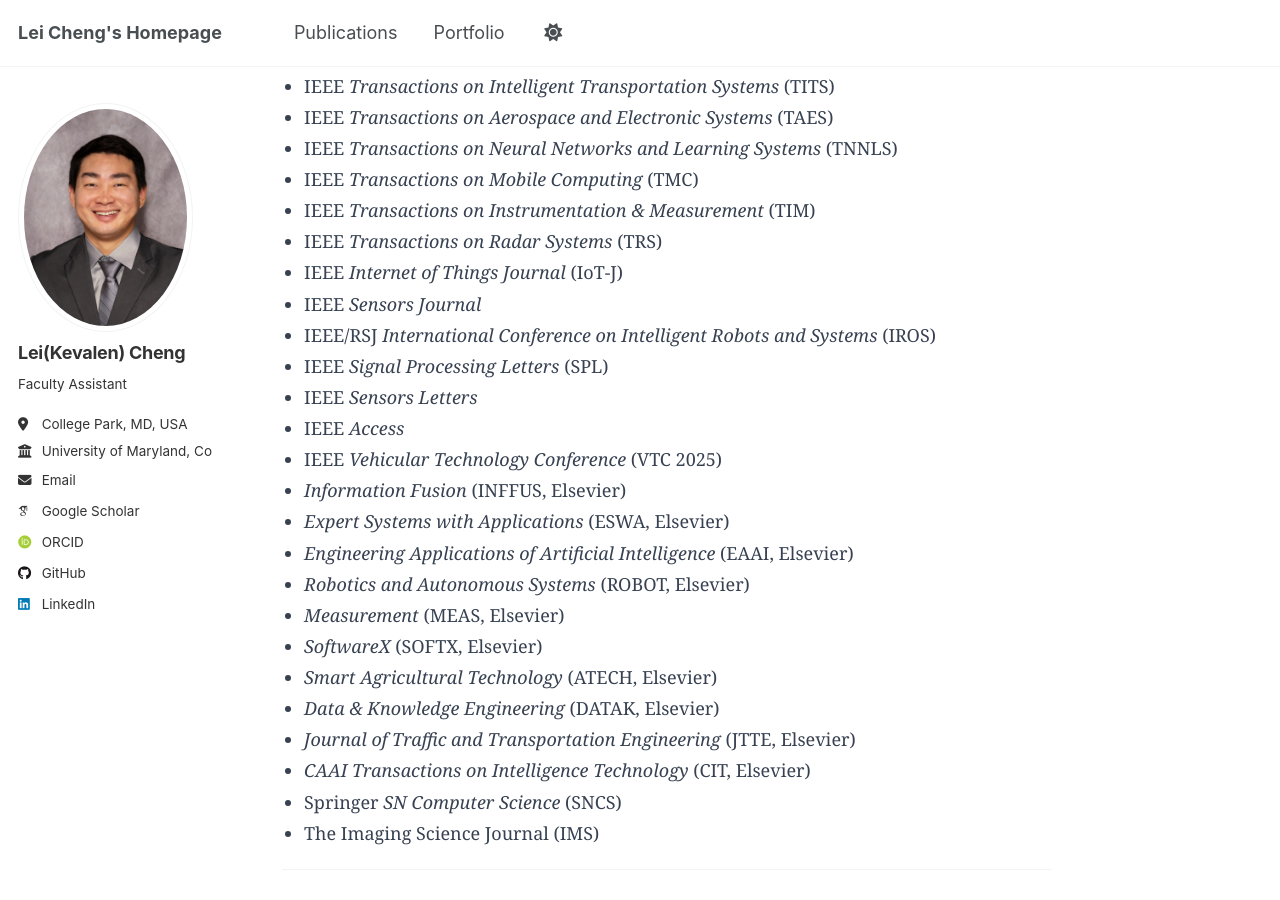
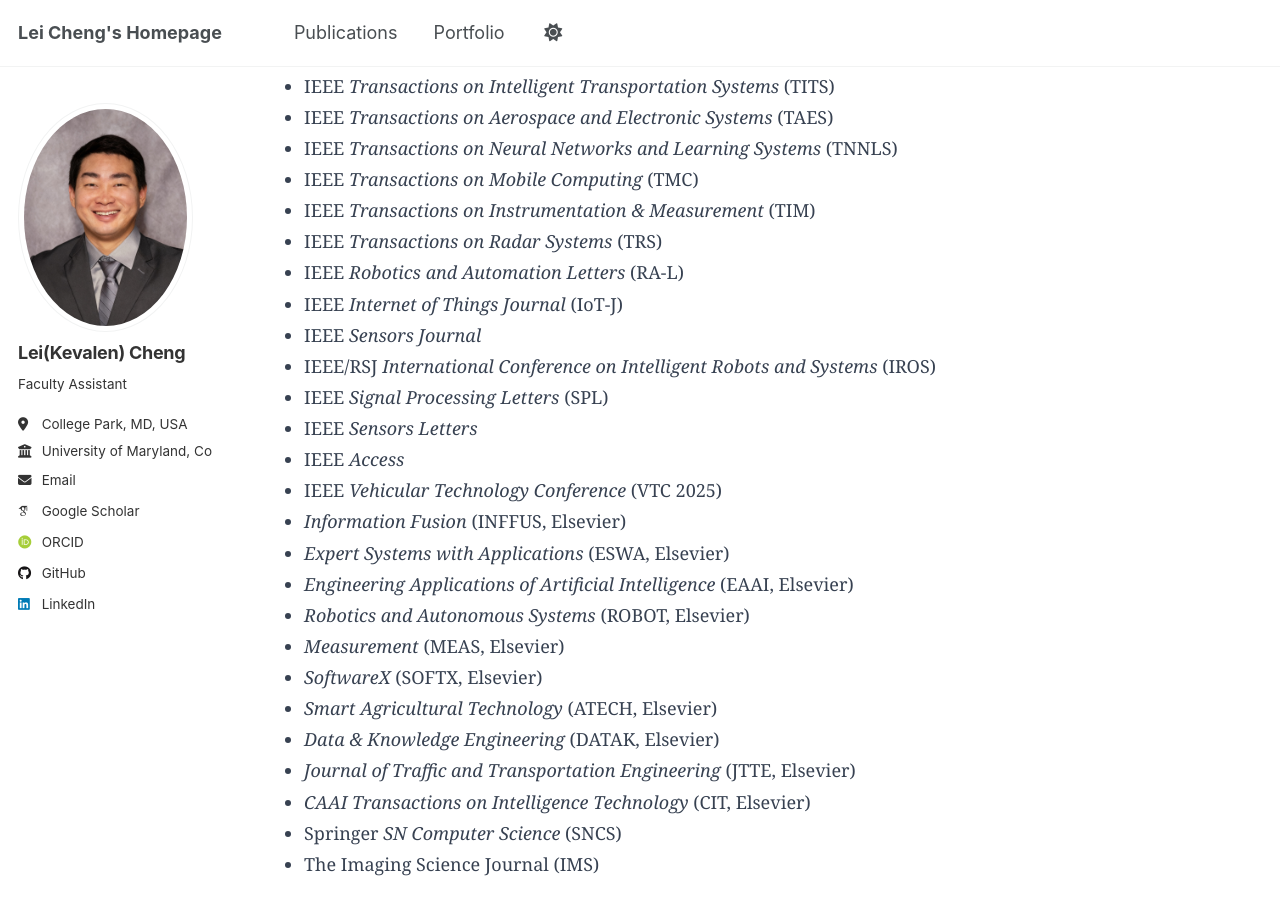
Before and after one commit to leicheng5/leicheng5.github.io, a Jekyll site: the page built from _pages/research.md, in a window 1280 px wide and 900 px high, scrolled down 715 px. Built offline with Jekyll 4.4.1, drawn with Linux system fonts in a browser that asks for light colours; some web fonts are replaced; a script that is not in the unit is left out.

Commit message:
Update research.md

```diff
--- a/_pages/research.md
+++ b/_pages/research.md
@@ -41,6 +41,7 @@
   <li>IEEE <i>Transactions on Mobile Computing</i> (TMC)</li>
   <li>IEEE <i>Transactions on Instrumentation &amp; Measurement</i> (TIM)</li>
   <li>IEEE <i>Transactions on Radar Systems</i> (TRS)</li>
+  <li>IEEE <i>Robotics and Automation Letters</i> (RA-L)</li>
   <li>IEEE <i>Internet of Things Journal</i> (IoT-J)</li>
   <li>IEEE <i>Sensors Journal</i></li>
   <li>IEEE/RSJ <i>International Conference on Intelligent Robots and Systems</i> (IROS)</li>
```
